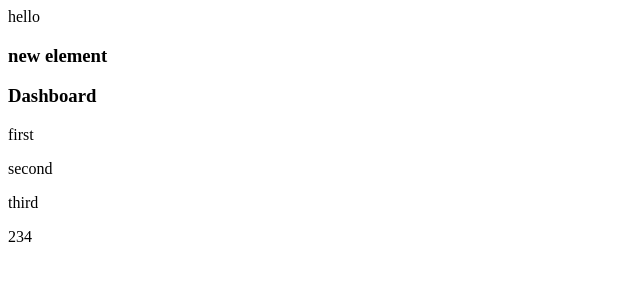
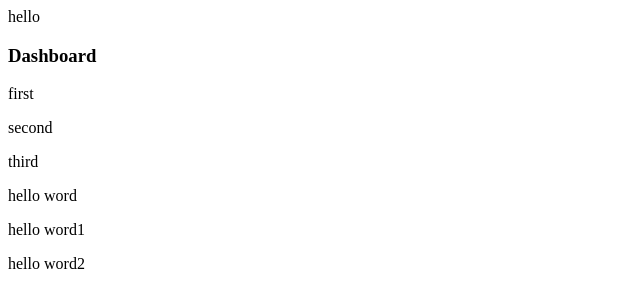
Before and after one commit to Bucklan/js_test, a plain HTML site: page jst.html in a window 1280 px wide. Shown: the whole page, without its empty margins (0-640 px from the left). Drawn offline with Linux system fonts and the light colour scheme.

Commit message:
Add new section and update JavaScript interactions
A new section with id "box" was added to the HTML document. Several actions were commented out under test2 JavaScript code, with the aim to reduce unwanted output. JavaScript interactions have been enhanced to include more selection and manipulation functions such as remove child and fetch sibling elements to make the code more interactive.

This was done to improve the document structure and readability by adding interactive elements and reducing errors, providing a better user experience.

```diff
--- a/jst.html
+++ b/jst.html
@@ -18,6 +18,11 @@
     <p class="second">second</p>
     <p class="third"> third </p>
 </div>
+<div id="box">
+    <p class="hi">hello word</p>
+    <p class="hi1">hello word1</p>
+    <p class="hi2">hello word2</p>
+</div>
 
 
 <script>
@@ -26,7 +31,7 @@
     console.log(test.innerText); // читает пробелы отступы и читает теги
     console.log(test.innerHTML); // не читает пробелы отступы и теги*/
 
-    let test2 = document.querySelector('p')
+    // let test2 = document.querySelector('p')
     // console.log(test2.className); // получаем простой текст и выдает названия класса
     // console.log(test2.classList); // получаем псевдомоссив какой-то с value ми
 
@@ -34,30 +39,47 @@
     // test2.className = "red"; //edited  class
 
 
-    test2.classList.add('qwe') //add  class
-    test2.classList.remove('first') //add  class
-    test2.classList.toggle('first') //add class if, don't have else remove
-    test2.classList.replace('first', 'second') // replaced
+    // test2.classList.add('qwe') //add  class
+    // test2.classList.remove('first') //add  class
+    // test2.classList.toggle('first') //add class if, don't have else remove
+    // test2.classList.replace('first', 'second') // replaced
+    //
+    //
+    // let issetClass = test2.classList.contains('second') //search class if, have true else false to type boolean
+    //
+    // let dashboard = document.querySelector('.dashboard');
+    // console.log(test2.attributes)
+    // let h3 = document.createElement('h3'); //create new tag
+    //
+    // let body = document.body;
+    // body.appendChild(h3); //add element to body to end
+    // body.appendChild(h3); //add element to body to end
+    // body.prepend(h3); //add element to body to begin
+    // body.append('234'); //add element to body in text
+    // h3.textContent = 'new element';
+    // console.log(h3)
+    //
+    // dashboard.after(h3) // add h3 after dashboard
+    // dashboard.before(h3) // add h3 after dashboard
 
 
-    let issetClass = test2.classList.contains('second') //search class if, have true else false to type boolean
+    let box = document.querySelector('#box');
+    let hello = document.querySelector('.hi');
 
-let dashboard = document.querySelector('.dashboard');
-    console.log(test2.attributes)
-    let h3 = document.createElement('h3'); //create new tag
+    // box.removeChild(hello);//delete child class
+    // hello.remove() // delete element
 
-    let body = document.body;
-    // body.appendChild(h3); //add element to body to end
-    body.appendChild(h3); //add element to body to end
-    body.prepend( h3); //add element to body to begin
-    body.append('234'); //add element to body in text
-    h3.textContent = 'new element';
-    console.log(h3)
+    console.log(box.children); // get box children
 
-    dashboard.after(h3) // add h3 after dashboard
-    dashboard.before(h3) // add h3 after dashboard
+    console.log(box.childNodes)
 
+    console.log(box.childElementCount) // count class child
 
+    console.log(hello.parentElement) //get first parent class
+    console.log(hello.parentNode) //get first parent class
+
+    console.log(hello.nextElementSibling) // get next element after hello
+    console.log(hello.previousElementSibling) // get previous element before hello
 </script>
 </body>
 
```
